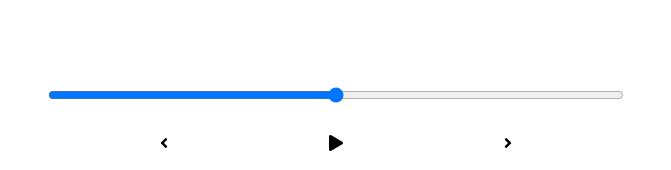
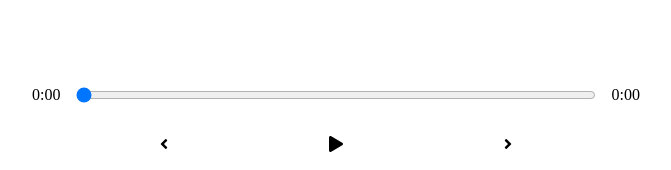
Before and after one commit to Anatame/waves-music, a React (Create React App) app: page / in a window 1280 px wide. Shown: the part 441-611 px from the top of the page, without its empty margins (304-975 px from the left). Built offline with nearby package versions, Linux system fonts and the light colour scheme.

Commit message:
Player controls added

```diff
--- a/src/components/Player.js
+++ b/src/components/Player.js
@@ -5,8 +5,8 @@ import { faPlay, faAngleLeft, faAngleRight} from '@fortawesome/free-solid-svg-ic
 export default function Player({ currentSong, isPlaying, setIsPlaying }) {
 
     const [songInfo, setSongInfo] = useState({
-        currentTime: null,
-        duration: null
+        currentTime: 0,
+        duration: 0
     })
     const audioRef = useRef(null);
 
@@ -24,7 +24,7 @@ export default function Player({ currentSong, isPlaying, setIsPlaying }) {
         const current = e.target.currentTime
         const duration = e.target.duration;
 
-        setSongInfo({...songInfo, currentTime: getTime(current), duration: getTime(duration)})
+        setSongInfo({...songInfo, currentTime: current, duration: duration})
     }
 
     const getTime = (time) => {
@@ -33,13 +33,22 @@ export default function Player({ currentSong, isPlaying, setIsPlaying }) {
         )
     }
 
+    const dragHandler = (e) => {
+        audioRef.current.currentTime = e.target.value
+        setSongInfo({ ...songInfo, currentTime: e.target.value })
+    }
 
     return (
         <div className="player">
             <div className="time-control">
-                <p>{songInfo.currentTime}</p>
-                <input type="range" />
-                <p>{songInfo.duration}</p>
+                <p>{getTime(songInfo.currentTime)}</p>
+                <input
+                    min={0}
+                    max={songInfo.duration}
+                    value={songInfo.currentTime}
+                    onChange={dragHandler}
+                    type="range" />
+                <p>{getTime(songInfo.duration)}</p>
             </div>
 
             <div className="play-control">
--- a/src/components/Song.js
+++ b/src/components/Song.js
@@ -4,7 +4,7 @@ export default function Song({currentSong}) {
     return (
         <div className="song-container">
 
-            <img src={currentSong.cover}></img>
+            <img alt= "Song cover" src={currentSong.cover}></img>
 
             <h2>{currentSong.name}</h2>
             <h3>{currentSong.artist}</h3>
--- a/src/styles/_player.scss
+++ b/src/styles/_player.scss
@@ -12,7 +12,7 @@
 
     input{
         width: 100%;
-        padding: 1rem 2rem;
+        padding: 1rem 0rem;
     }
 
     p {
```
